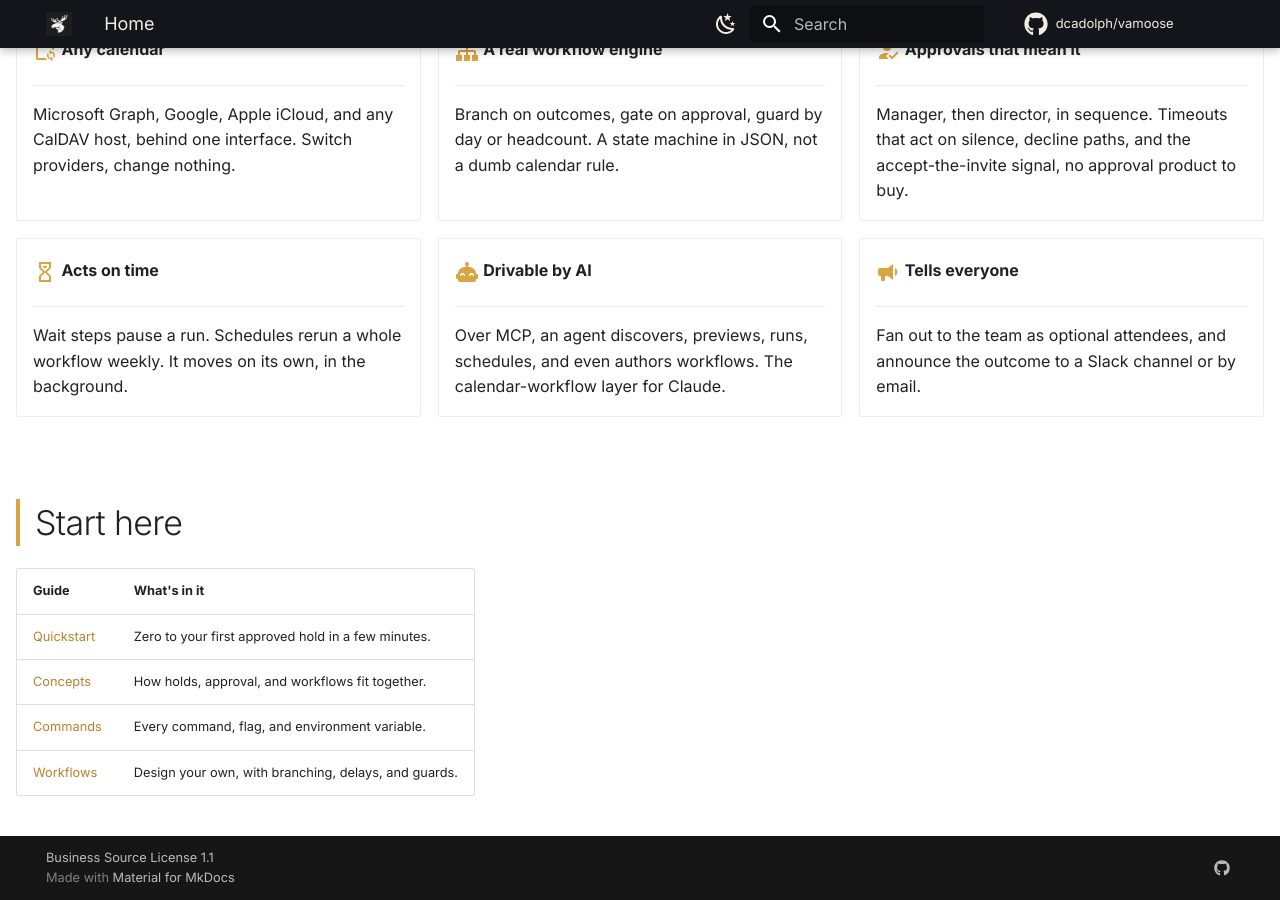
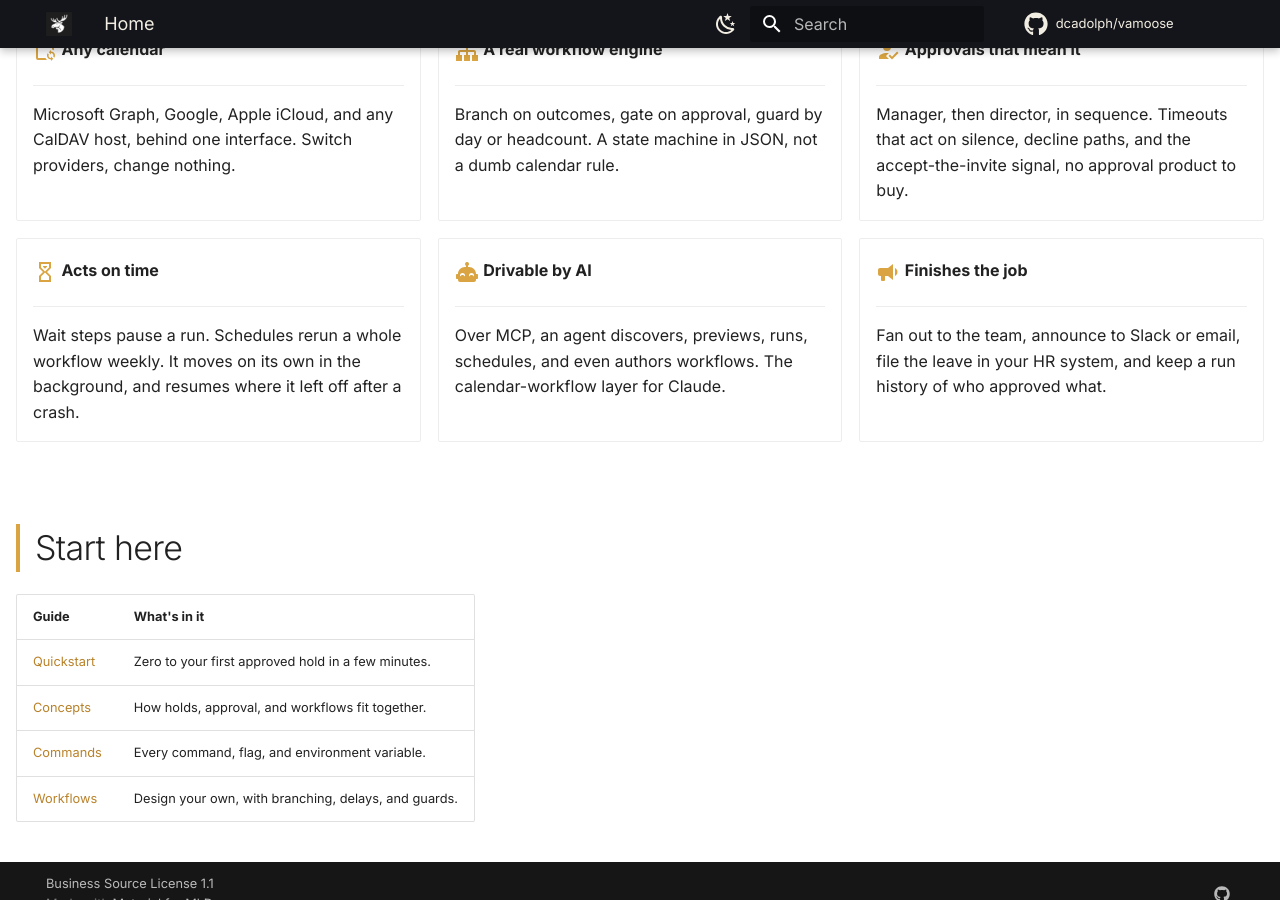
Before and after one commit to dcadolph/vamoose, an MkDocs documentation site: the page built from docs/README.md, in a window 1280 px wide and 900 px high, scrolled down 1201 px. Built offline with MkDocs 1.6.1 and Material for MkDocs 9.7.7, drawn with Linux system fonts in a browser that asks for light colours; comment, search, counter and statistics services are not loaded; some of the changed text lies outside the part shown.

Commit message:
Refresh the README, demo, and landing for the current product

```diff
--- a/docs/README.md
+++ b/docs/README.md
@@ -13,7 +13,7 @@
 
 <p class="tagline">Calendar workflows, minus the tedium.</p>
 
-<p class="subtitle">The moose does the paperwork. You go to the beach. Four calendar backends behind one workflow engine, driven from your terminal, Claude, or Slack.</p>
+<p class="subtitle">The moose does the paperwork. You go to the beach. Four calendar backends behind one workflow engine, driven from your terminal, Claude, Slack, or a local dashboard.</p>
 
 [Get started](quickstart.md){ .md-button .md-button--primary }
 [View on GitHub](https://github.com/dcadolph/vamoose){ .md-button }
@@ -70,7 +70,7 @@
 
     ---
 
-    Wait steps pause a run. Schedules rerun a whole workflow weekly. It moves on its own, in the background.
+    Wait steps pause a run. Schedules rerun a whole workflow weekly. It moves on its own in the background, and resumes where it left off after a crash.
 
 -   :material-robot-happy:{ .lg .middle } __Drivable by AI__
 
@@ -78,11 +78,11 @@
 
     Over MCP, an agent discovers, previews, runs, schedules, and even authors workflows. The calendar-workflow layer for Claude.
 
--   :material-bullhorn:{ .lg .middle } __Tells everyone__
+-   :material-bullhorn:{ .lg .middle } __Finishes the job__
 
     ---
 
-    Fan out to the team as optional attendees, and announce the outcome to a Slack channel or by email.
+    Fan out to the team, announce to Slack or email, file the leave in your HR system, and keep a run history of who approved what.
 
 </div>
 
```
Also changed, not shown: README.md (+35 -12 lines), assets/vamoose-demo.gif, 1 other file.
